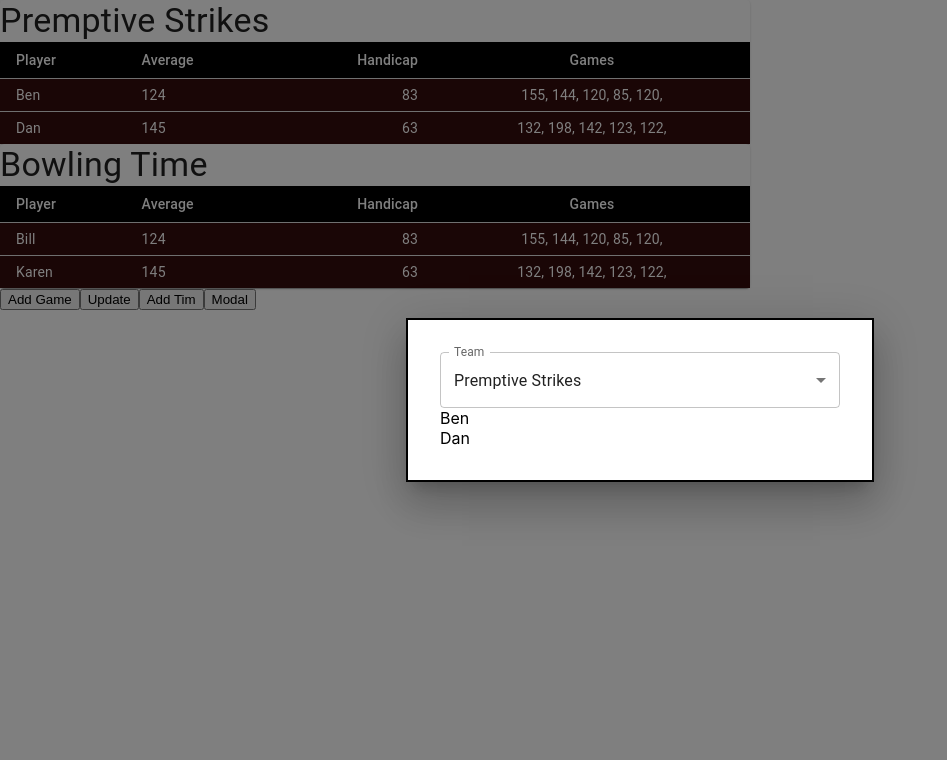
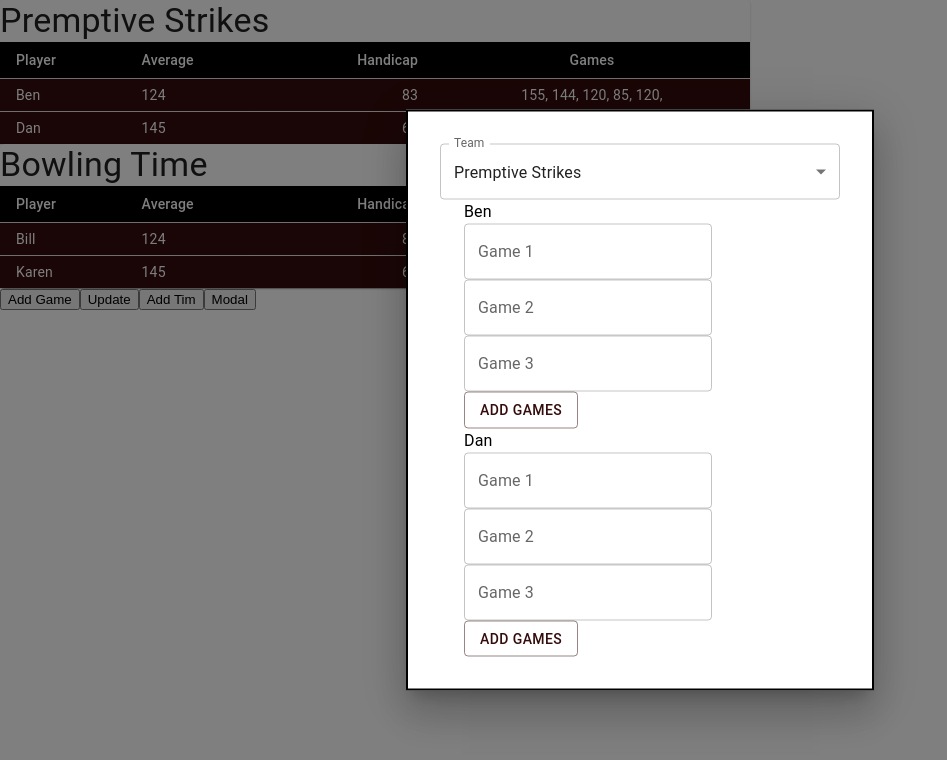
Before and after one commit to TinTooth/bowlingLeagueTracker, a React (Create React App) app in the folder bowling/: page / in a window 1280 px wide. Both pictures are taken after a click on the button "Modal". Shown: the top 760 px of the page, without its empty margins (0-947 px from the left). Built offline with nearby package versions, Linux system fonts and the light colour scheme.

Commit message:
Finished functionality of adding game scores to players with modal

```diff
--- a/bowling/src/Components/AddGames/AddGames.jsx
+++ b/bowling/src/Components/AddGames/AddGames.jsx
@@ -5,6 +5,7 @@ import FormControl from '@mui/material/FormControl';
 import Select from '@mui/material/Select';
 import InputLabel from '@mui/material/InputLabel';
 import {useState} from 'react';
+import GameInput from '../GameInput/GameInput';
 
 const AddGames = ({data,setData}) => {
     const [team, setteam] = useState(0);
@@ -36,7 +37,7 @@ const AddGames = ({data,setData}) => {
             })}
         </Select>
         {data.teams[team].players.map((player,i)=> {
-            return <div key = {i}>{player.name}</div>
+            return <GameInput i = {i} team = {team} data = {data} setData = {setData}></GameInput>
         })}
       </FormControl>
 
--- a/bowling/src/Components/GameInput/GameInput.jsx
+++ b/bowling/src/Components/GameInput/GameInput.jsx
@@ -1,12 +1,47 @@
 import Container from '@mui/material/Container';
+import {useState, useEffect} from 'react';
+import FormControl from '@mui/material/FormControl';
+import TextField from '@mui/material/TextField';
 import { Typography } from "@mui/material";
+import usePlayerUpdate from '../../usePlayerUpdate';
+import Button from '@mui/material/Button';
 
-const GameInput = () => {
+
+const GameInput = ({data,setData,i,team}) => {
+    const [game1, setGame1] = useState('');
+    const [game2, setGame2] = useState('');
+    const [game3, setGame3] = useState('');
+    const [addGame,updateAll,addPlayer,updateAverage] = usePlayerUpdate();
+
+    const handleSumbit = () => {
+        if (game1 != '') {addGame(setData,data,team,i,game1)}
+        if (game2 != '') {addGame(setData,data,team,i,game2)}
+        if (game3 != '') {addGame(setData,data,team,i,game3)}
+        updateAverage(setData,data,team,i)
+    }
+
+    useEffect( ()=> {
+        setGame1('');
+        setGame2('');
+        setGame3('');
+    },[team])
+
     return (
         <Container maxWidth = {"sm"}>
-           <Typography variant="h1" component="h2">
-                h1. Heading
-            </Typography>;
+            <Typography>{data.teams[team].players[i].name}</Typography>
+            <FormControl>
+                <TextField id="game1"  label = 'Game 1' variant="outlined" value = {game1}
+                    type = 'number'
+                    onChange = {(e)=>{setGame1(e.target.value)}}/>
+                <TextField id="game2"  label = 'Game 2' variant="outlined" value = {game2}
+                    type = 'number'
+                    onChange = {(e)=>{setGame2(e.target.value)}}/>
+                <TextField id="game3"  label = 'Game 3' variant="outlined" value = {game3}
+                    type = 'number'
+                    onChange = {(e)=>{setGame3(e.target.value)}}/>
+            </FormControl>
+
+            <Button variant="outlined" onClick = {handleSumbit}>Add Games</Button>
         </Container>
      );
 }
--- a/bowling/src/usePlayerUpdate.js
+++ b/bowling/src/usePlayerUpdate.js
@@ -3,7 +3,7 @@ const usePlayerUpdate = () => {
 
 const addGame = (setdata,data,team,player,score) => {
     console.log(data);
-    data.teams[team].players[player].games.push(score);
+    data.teams[team].players[player].games.push(parseInt(score));
     let newdata = {...data}
     setdata(newdata)
     // PUT Request HERE
@@ -49,7 +49,7 @@ const updateAll =(setdata,data,team,player) => {
     })
     // Get Request HERE
 }
-return [addGame,updateAll,addPlayer]
+return [addGame,updateAll,addPlayer, updateAverage]
 
 }
 
```
